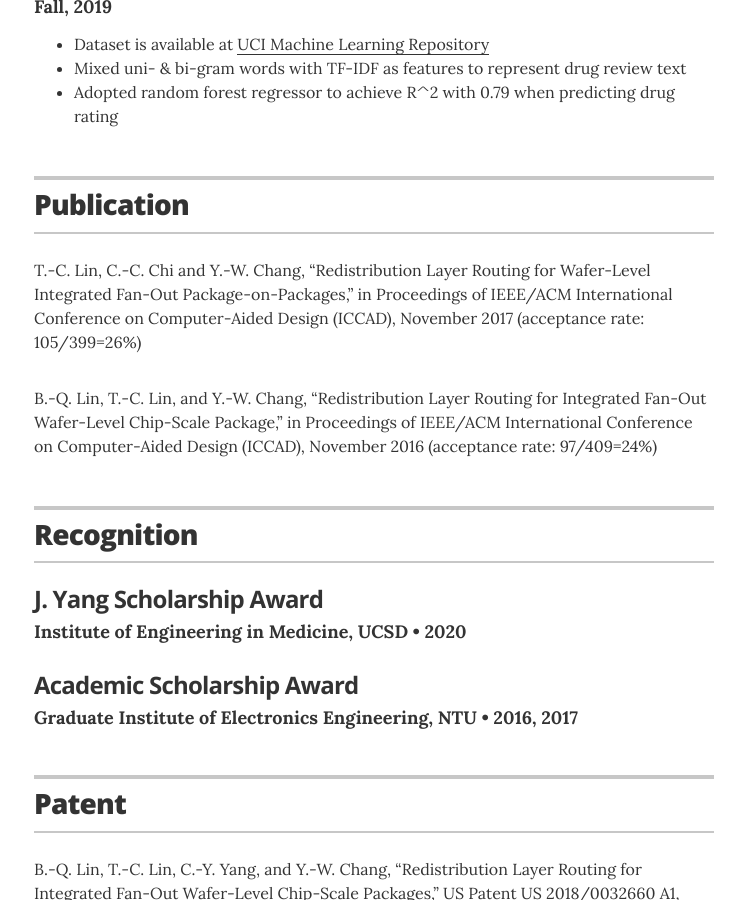
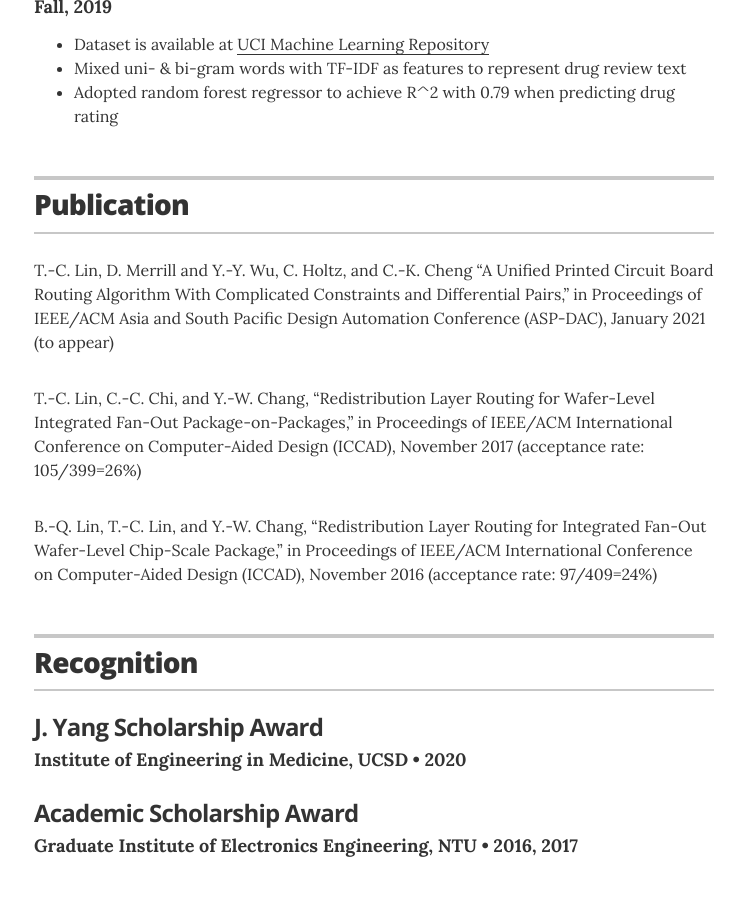
Before and after one commit to jamestclin/jamestclin.github.io, a Jekyll site: the page built from index.html, in a window 1280 px wide and 900 px high, scrolled down 2321 px. Shown: the whole window, without its empty margins (266-1011 px from the left). Built offline with Jekyll 4.4.1, drawn with Linux system fonts in a browser that asks for light colours.

Commit message:
Update publications.yml
Add latest paper

```diff
--- a/_data/publications.yml
+++ b/_data/publications.yml
@@ -1,3 +1,4 @@
 # Publications
-- description: "T.-C. Lin, C.-C. Chi and Y.-W. Chang, “Redistribution Layer Routing for Wafer-Level Integrated Fan-Out Package-on-Packages,” in Proceedings of IEEE/ACM International Conference on Computer-Aided Design (ICCAD), November 2017 (acceptance rate: 105/399=26%)"
+- description: "T.-C. Lin, D. Merrill and Y.-Y. Wu, C. Holtz, and C.-K. Cheng “A Unified Printed Circuit Board Routing Algorithm With Complicated Constraints and Differential Pairs,” in Proceedings of IEEE/ACM Asia and South Pacific Design Automation Conference (ASP-DAC), January 2021 (to appear)"
+- description: "T.-C. Lin, C.-C. Chi, and Y.-W. Chang, “Redistribution Layer Routing for Wafer-Level Integrated Fan-Out Package-on-Packages,” in Proceedings of IEEE/ACM International Conference on Computer-Aided Design (ICCAD), November 2017 (acceptance rate: 105/399=26%)"
 - description: "B.-Q. Lin, T.-C. Lin, and Y.-W. Chang, “Redistribution Layer Routing for Integrated Fan-Out Wafer-Level Chip-Scale Package,” in Proceedings of IEEE/ACM International Conference on Computer-Aided Design (ICCAD), November 2016 (acceptance rate: 97/409=24%)"
```
